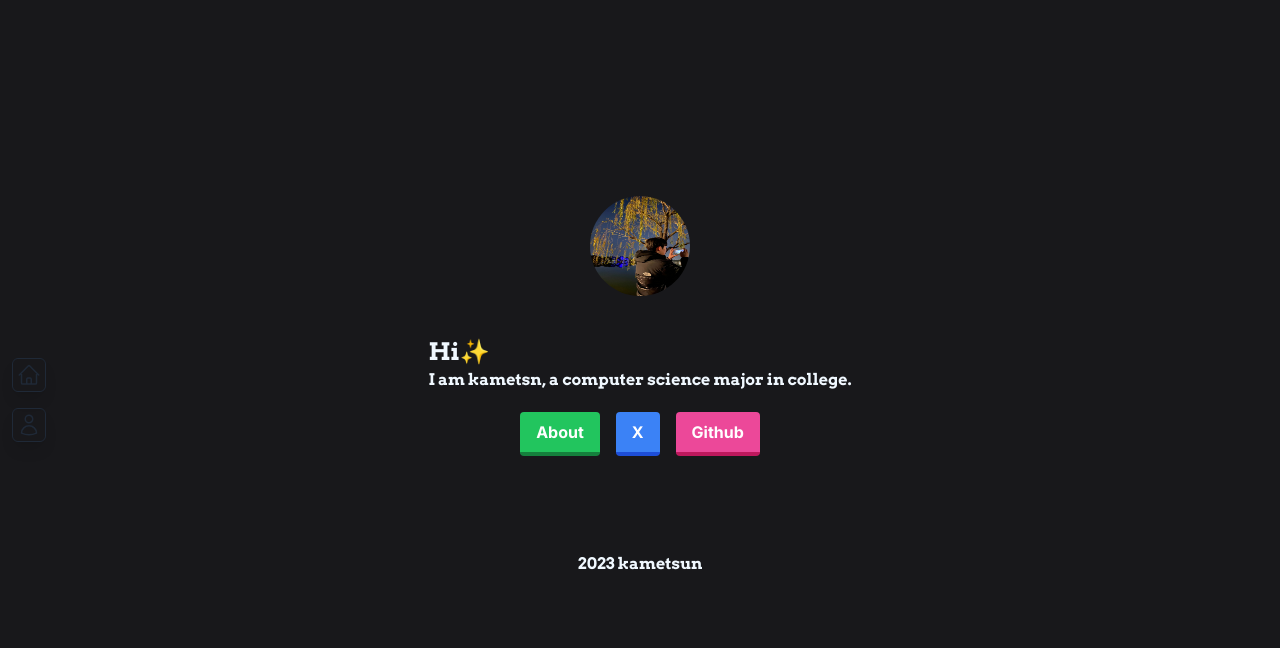
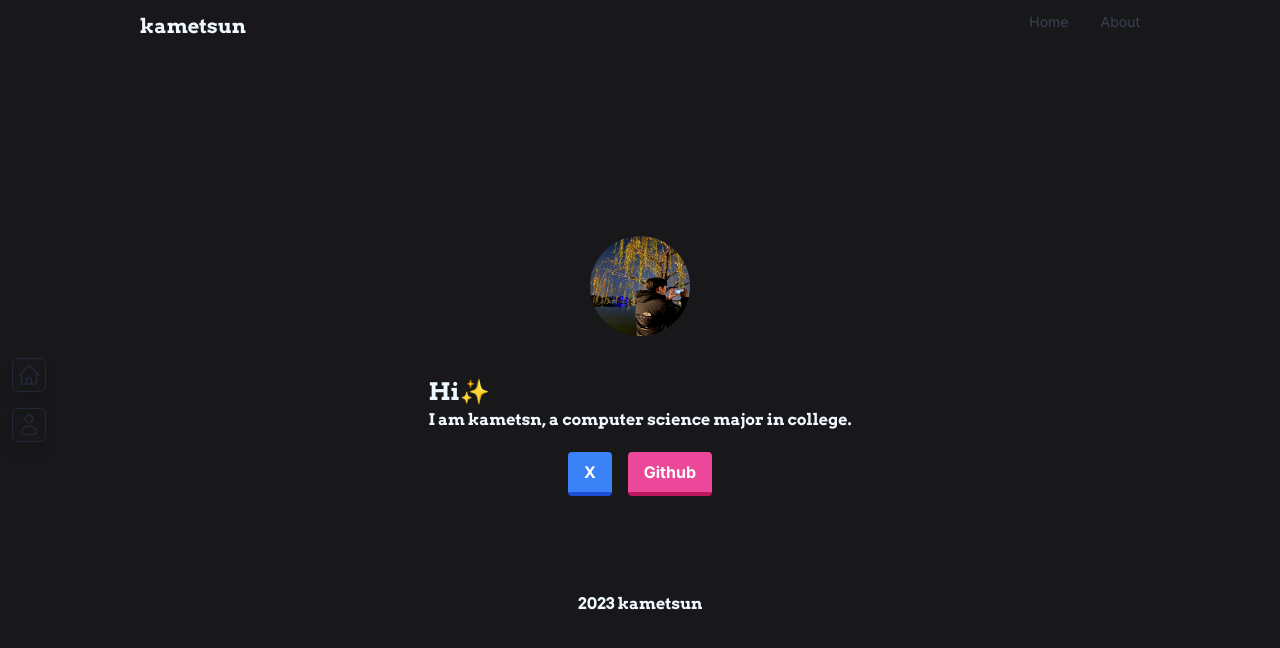
Before and after one commit to kametsun/kametsun-portfolio, a Next.js app: page / in a window 1280 px wide. Shown: the top 648 px of the page. Built offline with nearby package versions, Linux system fonts and the light colour scheme.

Commit message:
menu できたけどいまいち

```diff
--- a/src/app/components/Header/Header.tsx
+++ b/src/app/components/Header/Header.tsx
@@ -1,18 +1,16 @@
-'use client'
-
 import React, { type ReactElement } from 'react'
-import { useRouter } from 'next/navigation'
+import { Logo } from '@/app/components/Header/Logo'
+import { Menu } from '@/app/components/Header/Menu'
 
 export default function Header (): ReactElement {
-  const router = useRouter()
-
   return (
-        <div className={'headerArea'}>
-            <h1 className={'headerText'} onClick={() => {
-              router.push('/')
-            }}>
-                kametsun
-            </h1>
+        <div id={'header'} className={'mt-3'}>
+            <nav className={'w-full'}>
+                <div className={'flex justify-between max-w-5xl mx-auto'}>
+                    <Logo/>
+                    <Menu/>
+                </div>
+            </nav>
         </div>
   )
 }
--- /dev/null
+++ b/src/app/components/Header/Items.tsx
@@ -0,0 +1,27 @@
+import { type ReactElement } from 'react'
+
+export const Items = (): ReactElement => {
+  interface Link {
+    href: string
+    text: string
+  }
+
+  const links: Link[] = [
+    { href: '/', text: 'Home' },
+    { href: '/about', text: 'About' }
+  ]
+
+  return (
+        <div>
+            <nav>
+                <ul>
+                    {links.map((link: Link, index: number) => (
+                        <li key={index}>
+                            <a href={link.href}>{link.text}</a>
+                        </li>
+                    ))}
+                </ul>
+            </nav>
+        </div>
+  )
+}
--- /dev/null
+++ b/src/app/components/Header/Logo.tsx
@@ -0,0 +1,9 @@
+import { type ReactElement } from 'react'
+
+export const Logo = (): ReactElement => {
+  return (
+        <div className={'flex items-center ml-3'}>
+            <h2 className={'text-xl font-bold'}>kametsun</h2>
+        </div>
+  )
+}
--- /dev/null
+++ b/src/app/components/Header/Menu.tsx
@@ -0,0 +1,50 @@
+'use client'
+
+import React, { type ReactElement, useState } from 'react'
+
+export const Menu = (): ReactElement => {
+  const [isMenuOpen, setIsMenuOpen] = useState(false)
+
+  interface Link {
+    href: string
+    text: string
+  }
+
+  const links: Link[] = [
+    { href: '/', text: 'Home' },
+    { href: '/about', text: 'About' }
+  ]
+  return (
+        <div className={'mr-3'}>
+            {/* mobile menu button */}
+            <div className={'flex lg:hidden'}>
+                <button
+                    type={'button'}
+                    className={'text-gray-500 dark:text-gray-200 hover:text-gray-600 dark:hover:text-gray-400 focus:outline-none focus:text-gray-600 dark:focus:text-gray-400'}
+                    aria-label={'toggle menu'}
+                    onClick={() => {
+                      setIsMenuOpen(!isMenuOpen)
+                    }}
+                >
+                    <svg viewBox="0 0 24 24" className="w-6 h-6 fill-current">
+                        <path
+                            fillRule="evenodd"
+                            d="M4 5h16a1 1 0 0 1 0 2H4a1 1 0 1 1 0-2zm0 6h16a1 1 0 0 1 0 2H4a1 1 0 0 1 0-2zm0 6h16a1 1 0 0 1 0 2H4a1 1 0 0 1 0-2z"
+                        ></path>
+                    </svg>
+                </button>
+            </div>
+            {/* Mobile Menu open: "block", Menu close: "hidden" */}
+            <div className={`${isMenuOpen ? 'block' : 'hidden'} -mx-4 lg:flex lg:items-center`}>
+                {links.map((link: Link, index: number) => (
+                    <a href={link.href}
+                       key={index}
+                       className={'block mx-4 mt-2 text-sm text-gray-700 capitalize lg:mt-0 dark:text-gray-200 hover:text-blue-600 dark:hover:text-indigo-400'}>
+                        {link.text}
+                    </a>
+                ))}
+
+            </div>
+        </div>
+  )
+}
--- a/src/app/components/Links.tsx
+++ b/src/app/components/Links.tsx
@@ -4,12 +4,6 @@ import { type ReactElement } from 'react'
 export const Links = (): ReactElement => {
   return (
         <div className={'links'}>
-            <Link href="/about">
-                <button
-                    className="my-0 mx-2 bg-green-500 hover:bg-green-400 text-white font-bold py-2 px-4 border-b-4 border-green-700 hover:border-green-500 rounded">
-                    About
-                </button>
-            </Link>
             <Link href={'https://twitter.com/_kametsun_'}>
                 <button
                     className={'my-0 mx-2 bg-blue-500 hover:bg-blue-400 text-white font-bold py-2 px-4 border-b-4 border-blue-700 hover:border-blue-500 rounded'}
--- a/src/app/layout.tsx
+++ b/src/app/layout.tsx
@@ -4,6 +4,7 @@ import './globals.css'
 import { Footer } from '@/app/components/Footer/Footer'
 import { Navigation } from '@/app/components/Navigation/Navigation'
 import React, { type ReactElement } from 'react'
+import Header from '@/app/components/Header/Header'
 
 const inter = Inter({ subsets: ['latin'] })
 
@@ -20,6 +21,7 @@ export default function RootLayout ({
   return (
         <html lang="ja">
         <body className={inter.className}>
+        <Header/>
         <Navigation/>
         {children}
         <Footer/>
```
